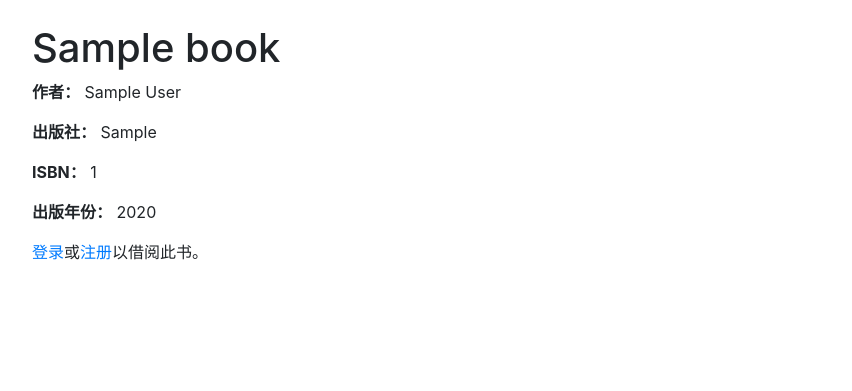
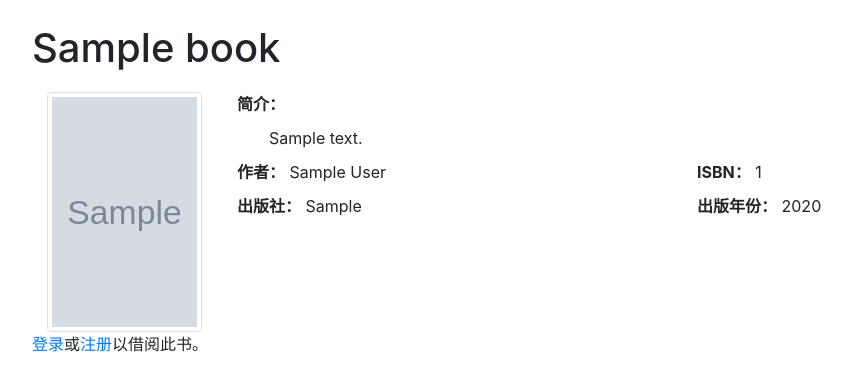
Before and after one commit to White-Clouds/booklendingsystem, a Django app: page /book/1/ in a window 1280 px wide. Shown: the part 56-447 px from the top of the page, without its empty margins (53-905 px from the left). Run offline with Django 5.2, Linux system fonts and the light colour scheme; tables that the repository leaves empty hold one stand-in row (values such as "Sample post"); grey boxes marked "Sample" are stand-in pictures; some libraries are stand-ins or nearby versions.

Commit message:
图书详情页修改

```diff
--- a/library/admin.py
+++ b/library/admin.py
@@ -48,7 +48,7 @@ class BookAdmin(admin.ModelAdmin):
     # 定义在admin界面编辑页面的字段组
     fieldsets = (
         (None, {
-            'fields': ('title', 'author', 'publisher', 'category', 'isbn', 'published_year')
+            'fields': ('title', 'author', 'publisher', 'category', 'isbn', 'published_year', 'cover', 'summary')
         }),
     )
 
--- a/library/models.py
+++ b/library/models.py
@@ -44,6 +44,10 @@ class Book(models.Model):
     isbn = models.BigIntegerField(unique=True, verbose_name='ISBN')
     # 图书的出版年份，可以为空
     published_year = models.BigIntegerField(null=True, blank=True, verbose_name='出版年份')
+    # 图书的封面链接，可以为空
+    cover = models.URLField(null=True, verbose_name='封面链接')
+    # 图书的简介，可以为空
+    summary = models.TextField(null=True, verbose_name='简介')
 
     def __str__(self):
         # 返回图书的标题作为对象的字符串表示
--- a/library/static/css/base.css
+++ b/library/static/css/base.css
@@ -13,3 +13,24 @@
     width: 25%;
     word-wrap: break-word;
 }
+
+.book-cover {
+    width: auto;
+    height: 30vh;
+}
+
+.book-detail-title {
+    margin-bottom: 20px;
+}
+
+.book-details {
+    padding-left: 20px;
+}
+
+.book-details p {
+    margin-bottom: 10px;
+}
+
+.book-summary {
+    text-indent: 2em;
+}
--- a/library/urls.py
+++ b/library/urls.py
@@ -6,7 +6,6 @@ from . import views
 urlpatterns = [
     path('', views.home, name='home'),
     path('book/<int:book_id>/', views.book_detail, name='book_detail'),
-    path('book/<int:book_id>/borrow/', views.borrow_book, name='borrow_book'),
     path('borrow_books/', views.borrow_book_main, name='borrow_book_main'),
     path('borrow_records/', views.borrow_records, name='borrow_records'),
     path('user_detail/', views.user_detail, name='user_detail'),
--- a/library/views.py
+++ b/library/views.py
@@ -117,37 +117,6 @@ def book_detail(request, book_id):
     except Http404:
         messages.error(request, '书籍不存在或已被删除。')
         return redirect('home')
-    return render(request, 'library/book_detail.html', {'book': book})
-
-
-@login_required
-def borrow_book(request, book_id):
-    book = get_object_or_404(Book, pk=book_id)
-
-    if request.method == 'POST':
-        days = int(request.POST.get('days', 7))
-        days = min(max(days, 1), 30)
-        due_date = timezone.now().date() + timedelta(days=days)
-
-        borrow, created = Borrow.objects.get_or_create(
-            user=request.user,
-            book=book,
-            is_returned=False,
-            defaults={'due_date': due_date}
-        )
-
-        if created:
-            messages.success(request, f'您已成功借阅《{book.title}》！')
-        else:
-            if borrow.due_date != due_date:
-                borrow.due_date = due_date
-                borrow.save(update_fields=['due_date'])
-                messages.info(request, f'您已更新《{book.title}》的到期时间！')
-            else:
-                messages.info(request, f'您已经借阅了《{book.title}》，到期时间未改变。')
-
-        return redirect('borrow_records')
-
     return render(request, 'library/book_detail.html', {'book': book})
 
 
--- a/templates/library/book_detail.html
+++ b/templates/library/book_detail.html
@@ -1,14 +1,34 @@
 {% extends 'library/base.html' %}
 
 {% block content %}
-    <h1>{{ book.title }}</h1>
-    <p><strong>作者：</strong> {{ book.author }}</p>
-    <p><strong>出版社：</strong> {{ book.publisher }}</p>
-    <p><strong>ISBN：</strong> {{ book.isbn }}</p>
-    <p><strong>出版年份：</strong> {{ book.published_year }}</p>
+    <h1 class="book-detail-title">{{ book.title }}</h1>
+    <div class="container-fluid">
+        <div class="row">
+            <div class="col-md-2">
+                <img src="{{ book.cover }}" alt="{{ book.title }}" class="img-thumbnail book-cover">
+            </div>
+            <div class="col-md-10 book-details">
+                <div>
+                    <p><strong>简介：</strong></p>
+                    <p class="book-summary">{{ book.summary }}</p>
+                </div>
+                <div class="row">
+                    <div class="col-md-6">
+                        <p><strong>作者：</strong> {{ book.author }}</p>
+                        <p><strong>出版社：</strong> {{ book.publisher }}</p>
+                    </div>
+                    <div class="col-md-6">
+                        <p><strong>ISBN：</strong> {{ book.isbn }}</p>
+                        <p><strong>出版年份：</strong> {{ book.published_year }}</p>
+                    </div>
+                </div>
+            </div>
+        </div>
+    </div>
     {% if user.is_authenticated %}
-        <form method="post" action="{% url 'borrow_book' book.id %}">
+        <form method="post" action="{% url 'borrow_book_main' %}">
             {% csrf_token %}
+            <input type="hidden" name="borrow_book_main" value="{{ book.id }}">
             <div class="form-group">
                 <label for="days">借阅天数：</label>
                 <input type="number" id="days" name="days" class="form-control" value="7" min="1" max="30" required>
@@ -16,6 +36,8 @@
             <button type="submit" class="btn btn-success">借阅</button>
         </form>
     {% else %}
-        <p><a href="#" data-toggle="modal" data-target="#loginModal">登录</a>或<a href="#" data-toggle="modal" data-target="#registerModal">注册</a>以借阅此书。</p>
+        <p><a href="#" data-toggle="modal" data-target="#loginModal">登录</a>或<a href="#" data-toggle="modal"
+                                                                                  data-target="#registerModal">注册</a>以借阅此书。
+        </p>
     {% endif %}
 {% endblock %}
```
Also changed, not shown: README.md, library/migrations/0006_book_cover_book_summary.py (added).
